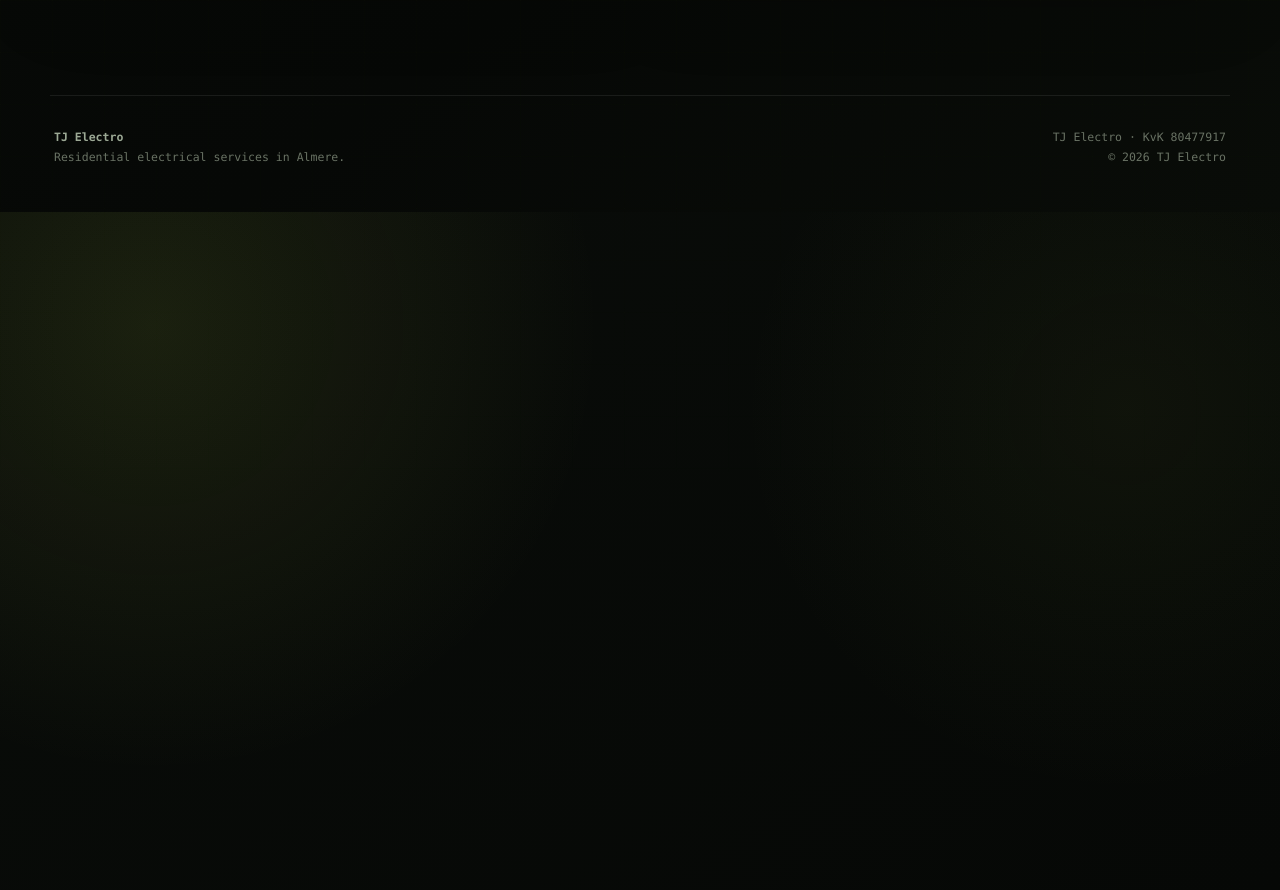
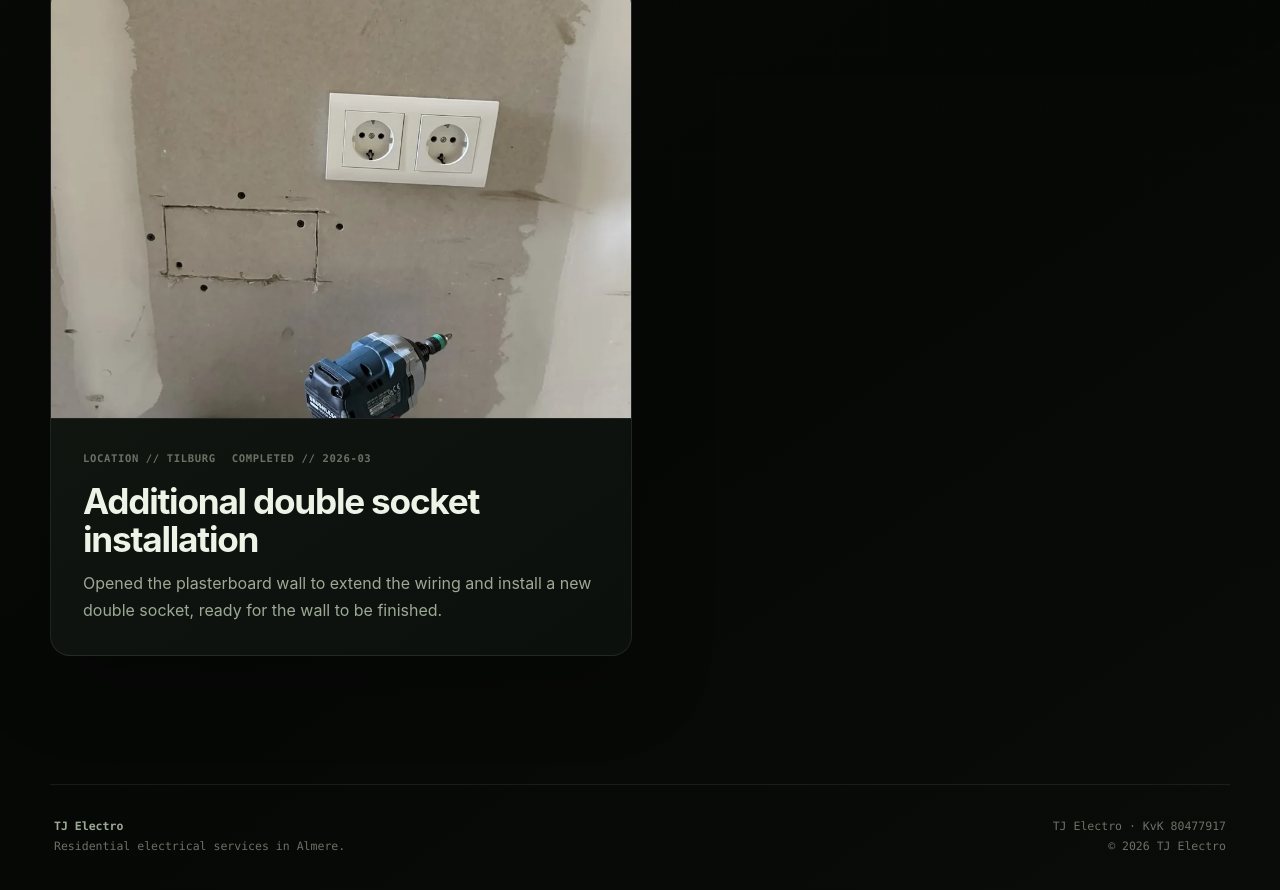
Before and after one commit to Studio-TJ/studio-tj-electrician-web, a Jekyll site: the page built from portfolio.html, in a window 1280 px wide and 900 px high, scrolled down 1205 px. Shown: the top 890 px of the window. Built offline with Jekyll 4.4.1, drawn with Linux system fonts in a browser that asks for light colours.

Commit message:
Add Tilburg socket installation project

```diff
--- a/_data/portfolio.yml
+++ b/_data/portfolio.yml
@@ -47,3 +47,17 @@ projects:
         title: "Zaptec Go 2 家用充电桩安装"
         description: "在 Geldrop 为住宅安装壁挂式 Zaptec Go 2 电动汽车充电桩，并整齐布置明装供电线路。"
         alt: "安装在 Geldrop 住宅外墙上的黑色 Zaptec Go 2 电动汽车充电桩"
+  - id: "tilburg-plasterboard-double-socket-installation"
+    published: true
+    image: "/assets/images/portfolio/tilburg-plasterboard-double-socket-installation.webp"
+    location: "Tilburg"
+    date: "2026-03"
+    text:
+      en:
+        title: "Additional double socket installation"
+        description: "Opened the plasterboard wall to extend the wiring and install a new double socket, ready for the wall to be finished."
+        alt: "New double electrical socket installed in an opened plasterboard wall in Tilburg"
+      zh:
+        title: "石膏板墙双联插座增设"
+        description: "在客户的石膏板墙内开孔延伸线路并增设双联插座，墙面随后可继续修补和饰面。"
+        alt: "蒂尔堡石膏板墙上新安装的双联插座及线路开孔"
```
Also changed, not shown: assets/images/portfolio/tilburg-plasterboard-double-socket-installation.webp (added).
